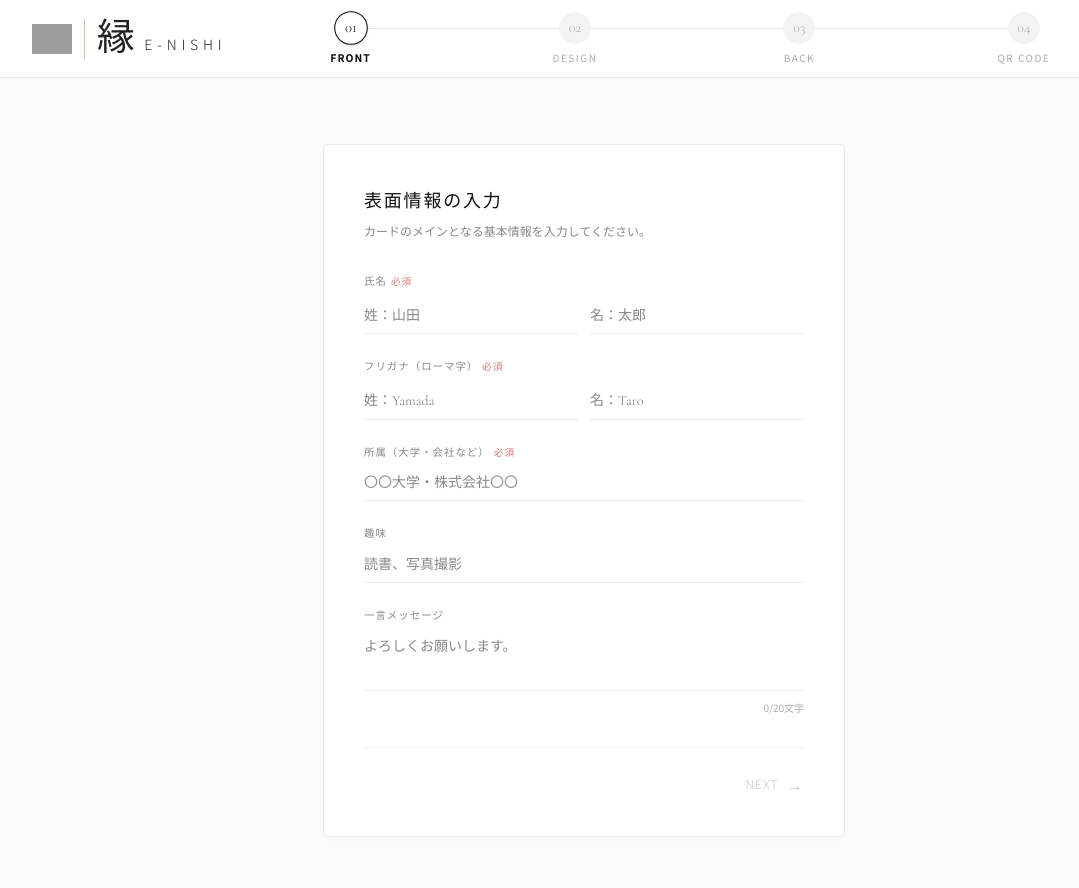
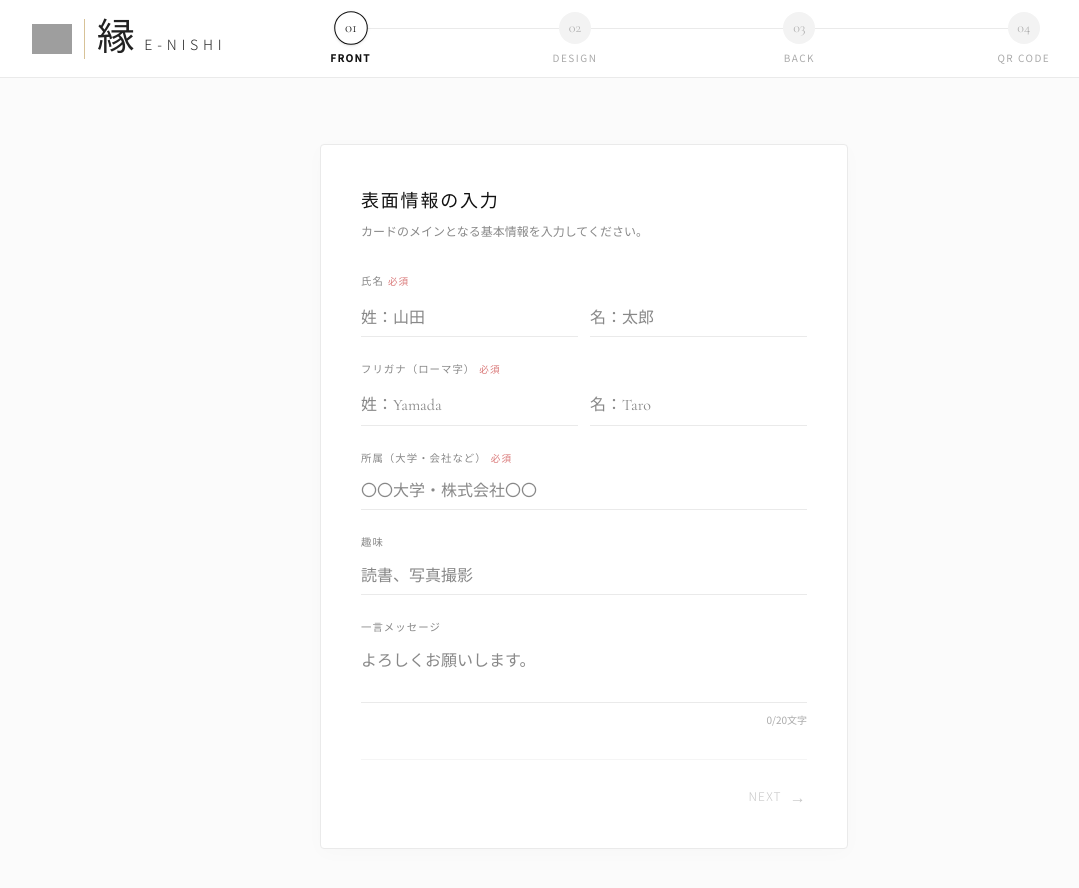
Before and after one commit to hinatahoriba/e-Nishi, a Next.js app: page / in a window 1280 px wide. Shown: the top 888 px of the page, without its empty margins (56-1135 px from the left). Built offline with nearby package versions, Linux system fonts and the light colour scheme; no server answers; grey boxes are pictures that could not be loaded.

Commit message:
fix: 入力フォーカス自動ズームの防止

```diff
--- a/src/app/globals.css
+++ b/src/app/globals.css
@@ -23,7 +23,7 @@ body {
   width: 100%;
   border-bottom: 1px solid #eaeaea;
   padding: 8px 0;
-  font-size: 0.875rem;
+  font-size: 1rem;
   color: #111;
   background-color: transparent;
   transition: border-color 0.3s ease;
--- a/src/app/home-client.js
+++ b/src/app/home-client.js
@@ -37,6 +37,14 @@ export default function HomeClient() {
     setActiveSns(getInitialActiveSns(params));
     setFormData(getInitialFormData(params));
   }, [searchParamsString]);
+
+  useEffect(() => {
+    // Mobile browsers can keep the page zoomed after an input focus;
+    // clearing focus when the step changes avoids carrying that state into STEP2.
+    if (document.activeElement instanceof HTMLElement) {
+      document.activeElement.blur();
+    }
+  }, [currentStep]);
 
   const nameParts = splitNameParts(formData.name);
   const romanParts = splitNameParts(formData.roman);
```
